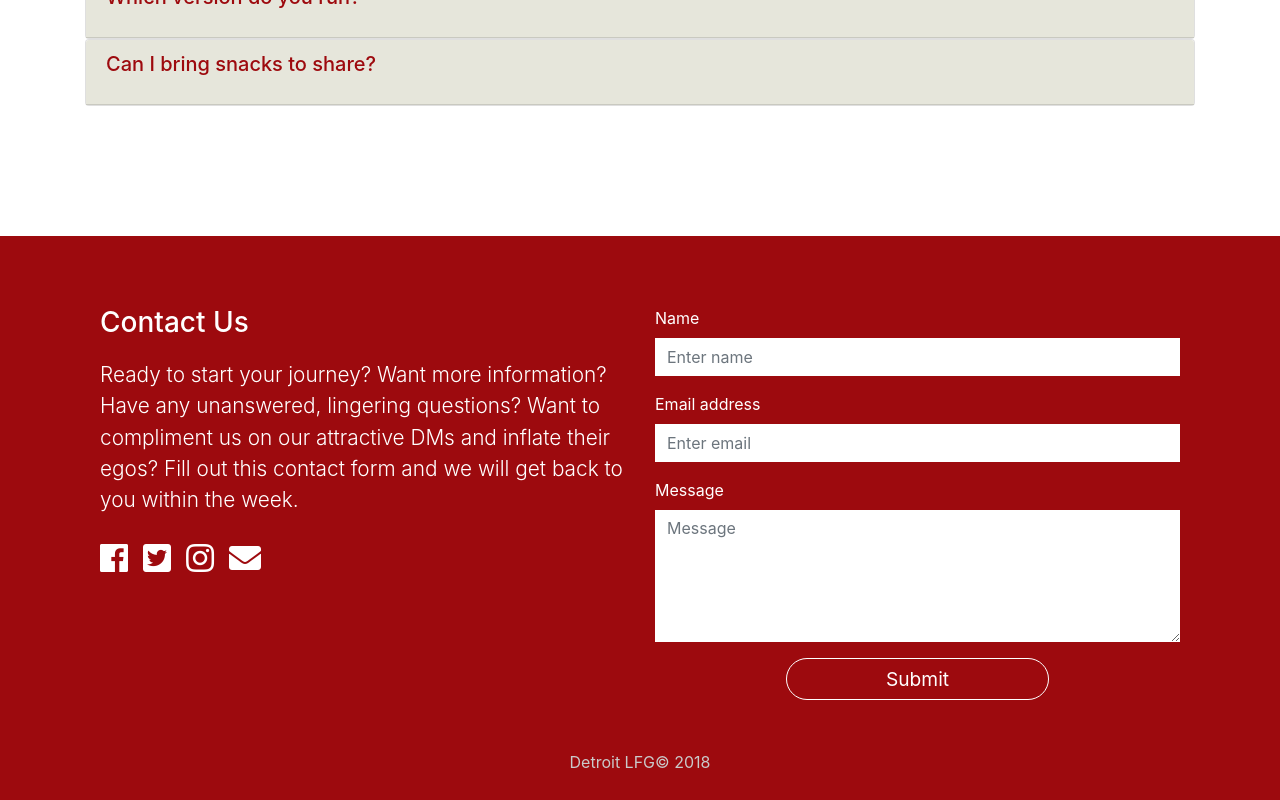
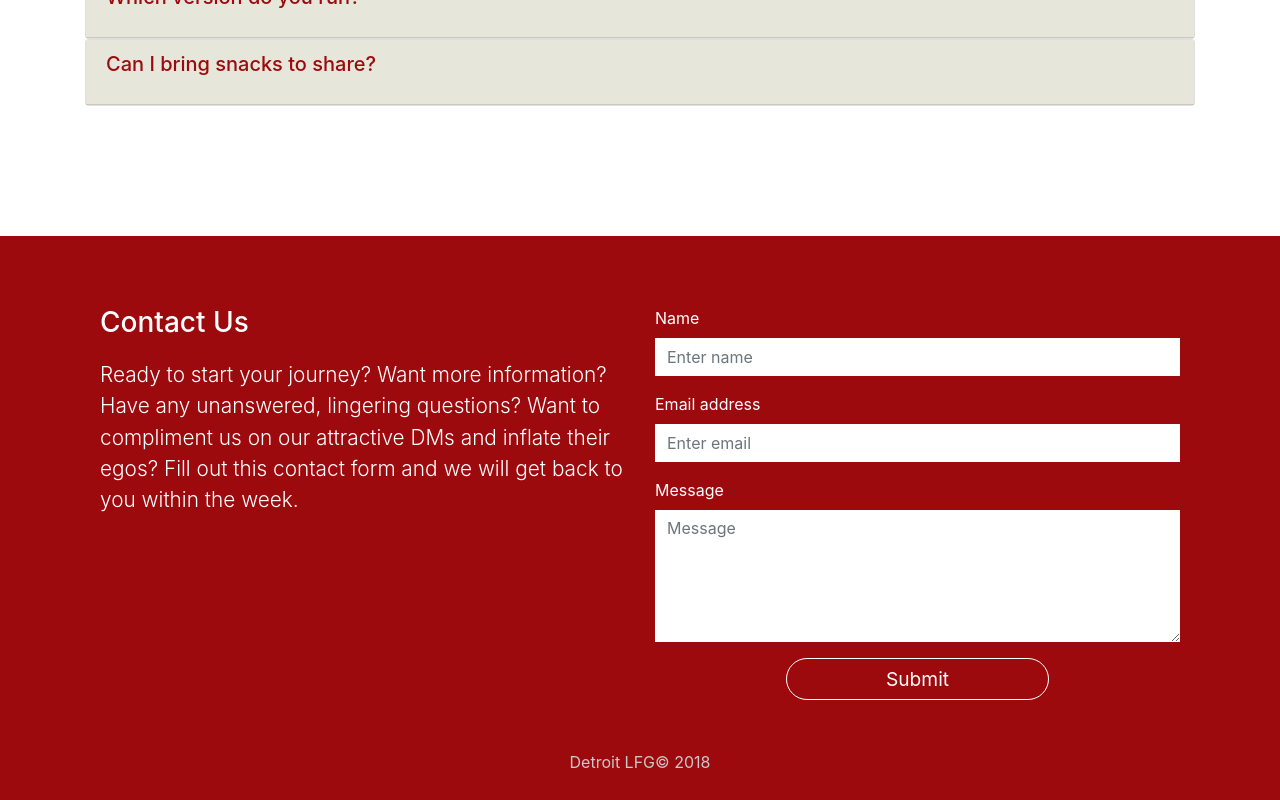
Before and after one commit to stoppable408/_dd, a Vue app: page / in a window 1280 px wide. Shown: the part 3495-4295 px from the top of the page. Built offline with nearby package versions, Linux system fonts and the light colour scheme.

Commit message:
Update Home.vue

```diff
--- a/src/components/Home.vue
+++ b/src/components/Home.vue
@@ -380,10 +380,10 @@
             <h3 class="contact-title">Contact Us</h3>
             <p class="motto">Ready to start your journey?  Want more information?  Have any unanswered, lingering questions?  Want to compliment us on our attractive DMs and inflate their egos?  Fill out this contact form and we will get back to you within the week.</p>
             <div class="social">
-              <a href="#" class="social-item"><i class="fab fa-facebook"></i></a>
-              <a href="#" class="social-item"><i class="fab fa-twitter-square"></i></a>
-              <a href="#" class="social-item"><i class="fab fa-instagram"></i></a>
-              <a href="#" class="social-item"><i class="fas fa-envelope"></i></a>
+             <!-- <a href="#" class="social-item"><i class="fab fa-facebook"></i></a> -->
+              <!--   <a href="#" class="social-item"><i class="fab fa-twitter-square"></i></a> -->
+              <!--   <a href="#" class="social-item"><i class="fab fa-instagram"></i></a> -->
+               <!--  <a href="#" class="social-item"><i class="fas fa-envelope"></i></a> -->
             </div>
           </div>
 
```
